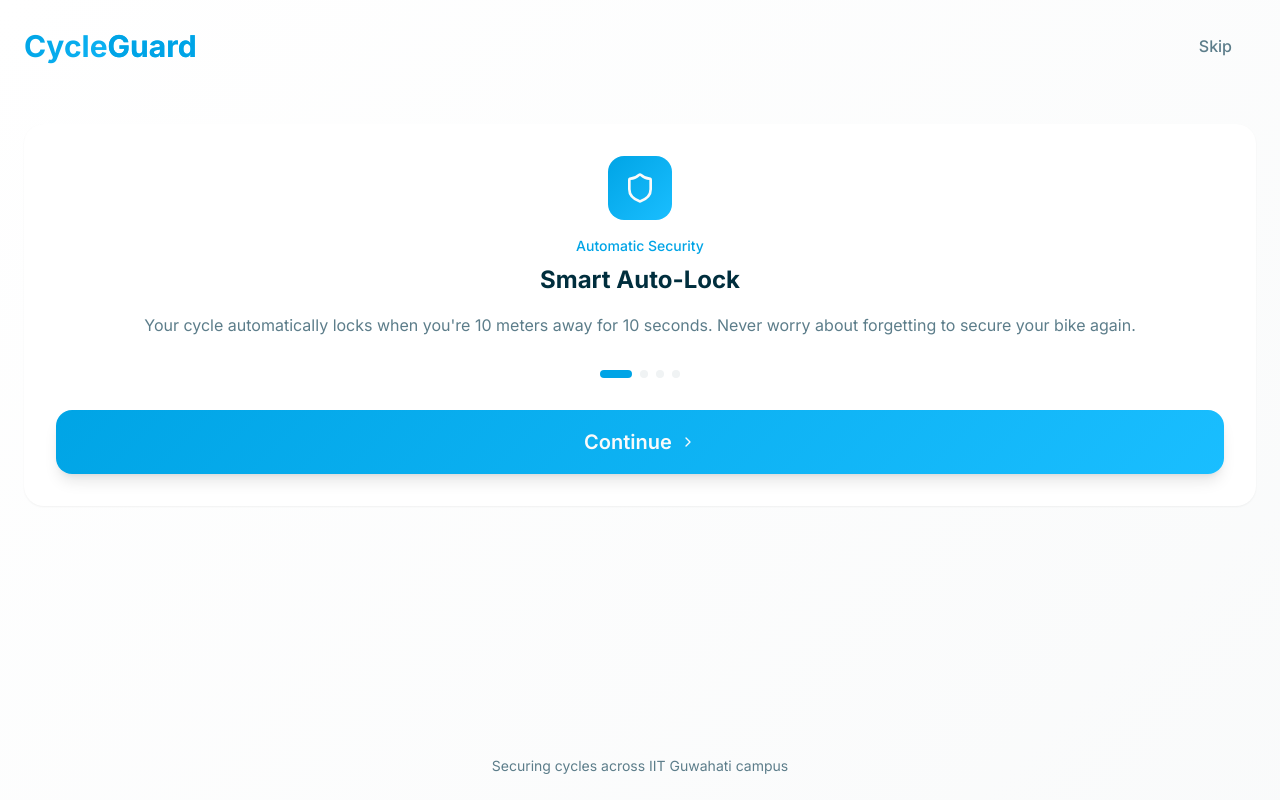
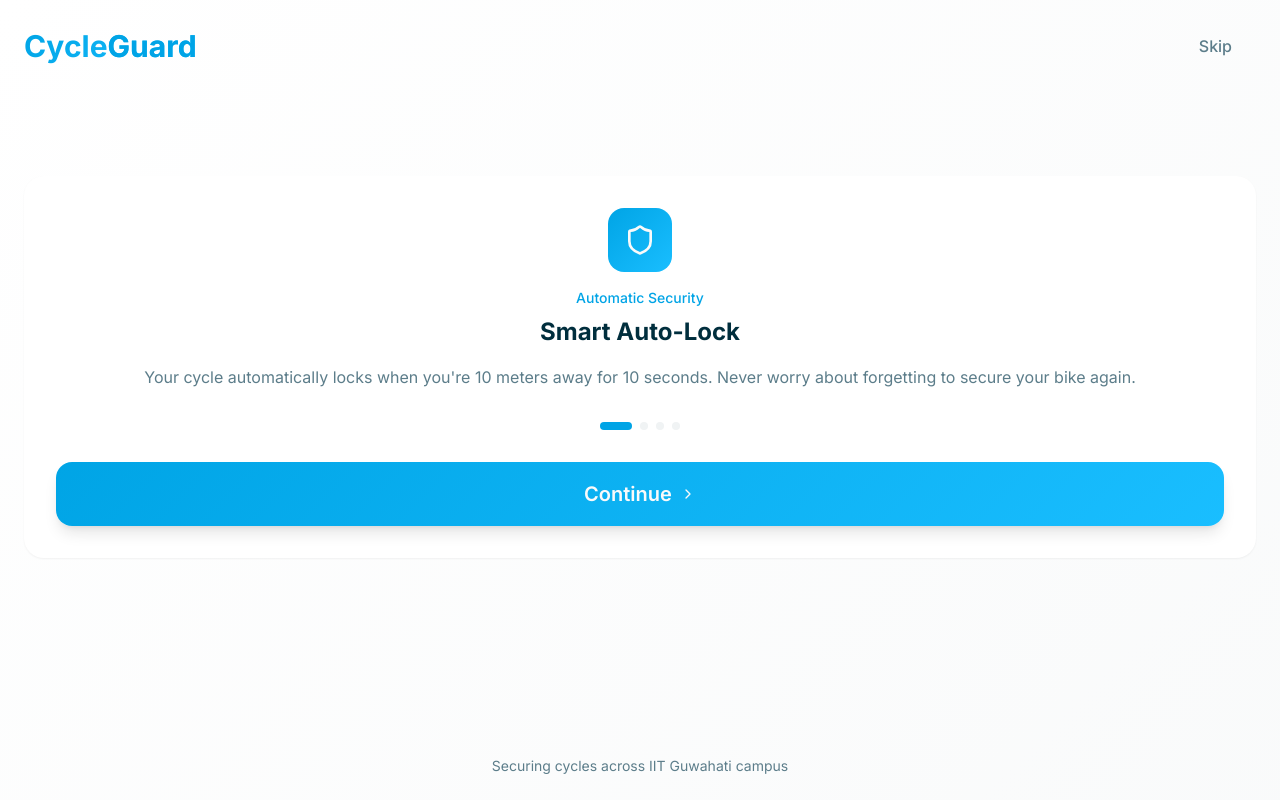
Before and after one commit to GauthamRaj7/cycleguard-app, a React (Vite) app: page /onboarding in a window 1280 px wide. Built offline with nearby package versions, Linux system fonts and the light colour scheme.

Commit message:
Visual edit in Lovable
Edited UI in Lovable

```diff
--- a/src/pages/Onboarding.tsx
+++ b/src/pages/Onboarding.tsx
@@ -67,7 +67,7 @@ const Onboarding = () => {
 
       {/* Content */}
       <div className="flex-1 px-6">
-        <Card className="p-8 shadow-elegant border-0 bg-card">
+        <Card className="p-8 shadow-elegant border-0 bg-card my-[52px]">
           <div className="text-center mb-8">
             <div className="w-16 h-16 bg-gradient-primary rounded-2xl mx-auto mb-4 flex items-center justify-center">
               <currentStepData.icon className="w-8 h-8 text-primary-foreground" />
```
